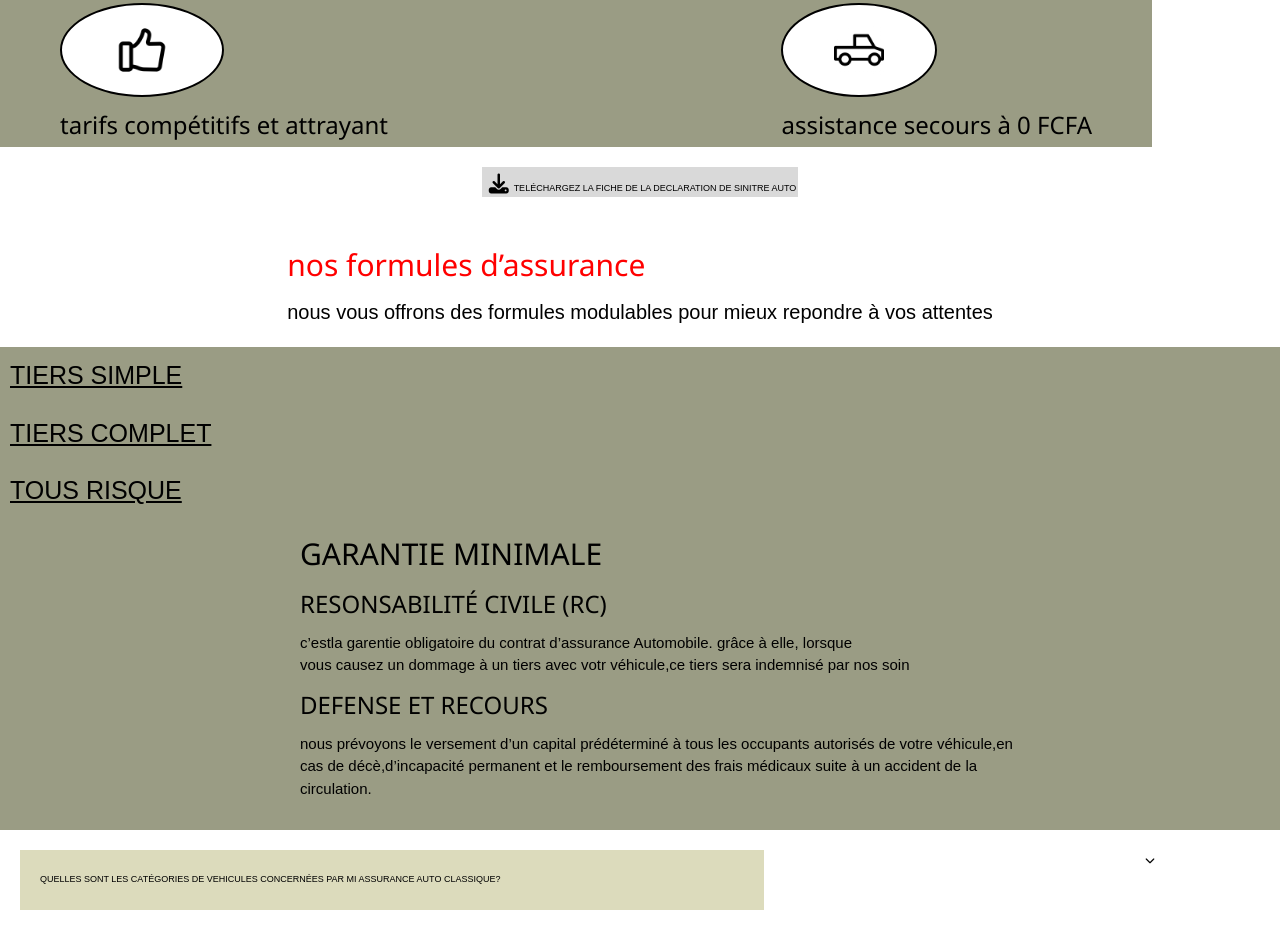
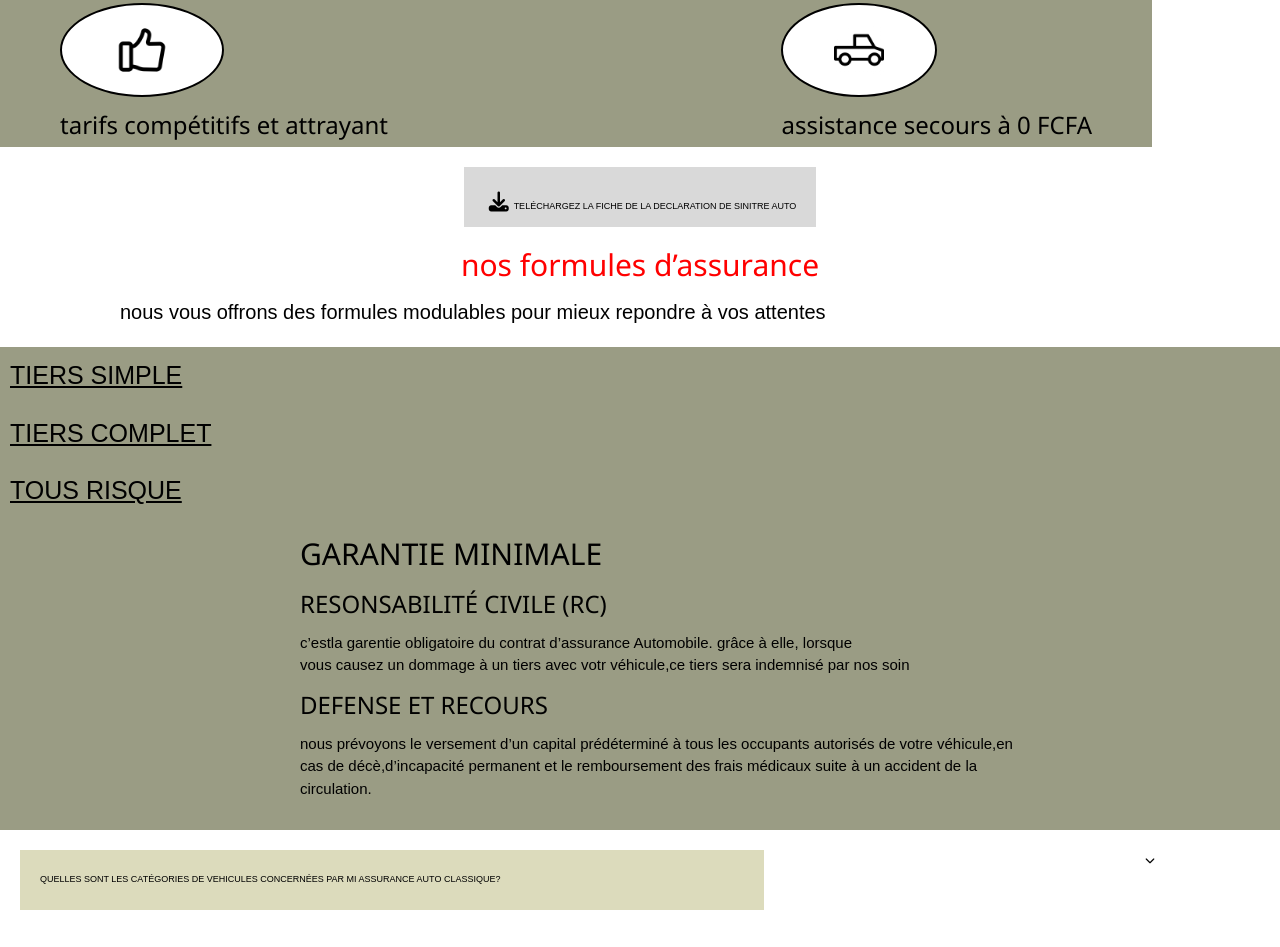
Before and after one commit to traoreamy/projet-figma-en-html, a plain HTML site: page index.html in a window 1280 px wide. Shown: the part 1112-2059 px from the top of the page. Drawn offline with nearby package versions, Linux system fonts and the light colour scheme.

Commit message:
modification du button telecharger

```diff
--- a/css/style.css
+++ b/css/style.css
@@ -133,10 +133,10 @@ i{
   background-color: #d9d9d9;
   border: none;
   color: black;
-  height: 30px;
+  height: 60px;
   cursor: pointer;
   font-size: 9px;
-  padding: 2px;
+  padding: 20px;
   margin: 0 auto;
 }
 
--- a/index.html
+++ b/index.html
@@ -72,9 +72,9 @@
         </section>
         <section class="fiche">
             <button class="btn"><i class="fa fa-download"></i>TELÉCHARGEZ LA FICHE DE LA DECLARATION DE SINITRE AUTO</button>
-            <div style="margin: 0 auto;">
-                <h2 style="color: red;font-size: 30px;">nos formules d’assurance </h2>
-                <P style="font-size: 20px;">nous vous offrons des formules modulables pour mieux repondre à vos attentes </p>
+            <div style="">
+                <h2 style="color: red;font-size: 30px;text-align: center;">nos formules d’assurance </h2>
+                <P style="font-size: 20px;margin-left: 100px;">nous vous offrons des formules modulables pour mieux repondre à vos attentes </p>
             </div>
         </section>
         <section class="formule">
```
